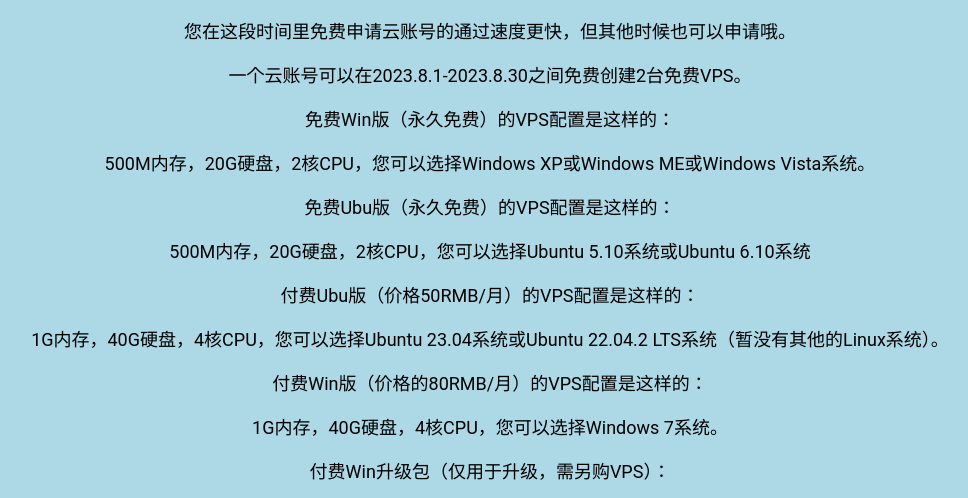
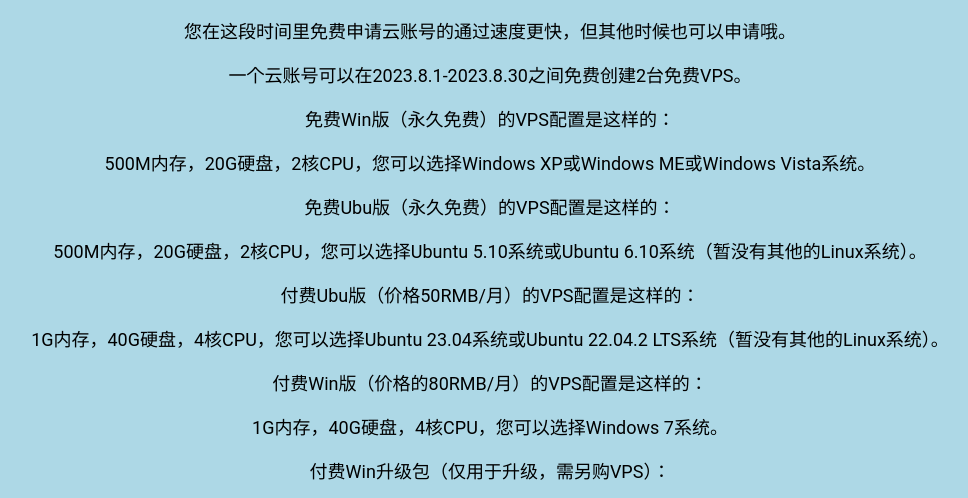
Before and after one commit to CExnlh/CExnlh-Official-website, a plain HTML site: page sqmfvps.html in a window 1280 px wide. Shown: the part 291-789 px from the top of the page, without its empty margins (150-1118 px from the left). Drawn offline with Linux system fonts and the light colour scheme.

Commit message:
Update sqmfvps.html

```diff
--- a/sqmfvps.html
+++ b/sqmfvps.html
@@ -59,7 +59,7 @@
   <p>免费Win版（永久免费）的VPS配置是这样的：</p>
   <p>500M内存，20G硬盘，2核CPU，您可以选择Windows XP或Windows ME或Windows Vista系统。</p>
   <p>免费Ubu版（永久免费）的VPS配置是这样的：</p>
-  <p>500M内存，20G硬盘，2核CPU，您可以选择Ubuntu 5.10系统或Ubuntu 6.10系统</p>
+  <p>500M内存，20G硬盘，2核CPU，您可以选择Ubuntu 5.10系统或Ubuntu 6.10系统（暂没有其他的Linux系统）。</p>
   <p>付费Ubu版（价格50RMB/月）的VPS配置是这样的：</p>
   <p>1G内存，40G硬盘，4核CPU，您可以选择Ubuntu 23.04系统或Ubuntu 22.04.2 LTS系统（暂没有其他的Linux系统）。</p>
   <p>付费Win版（价格的80RMB/月）的VPS配置是这样的：</p>
```
